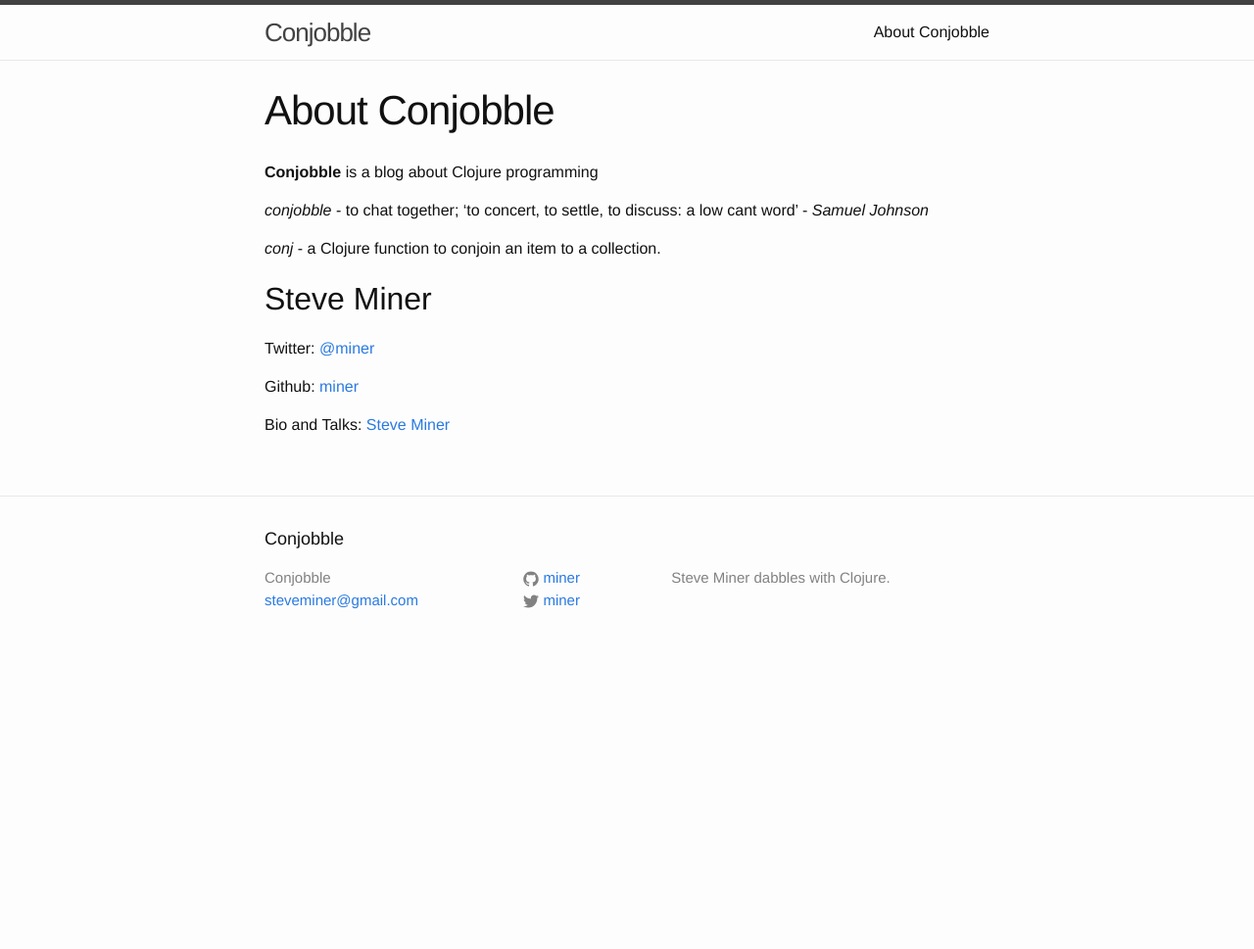
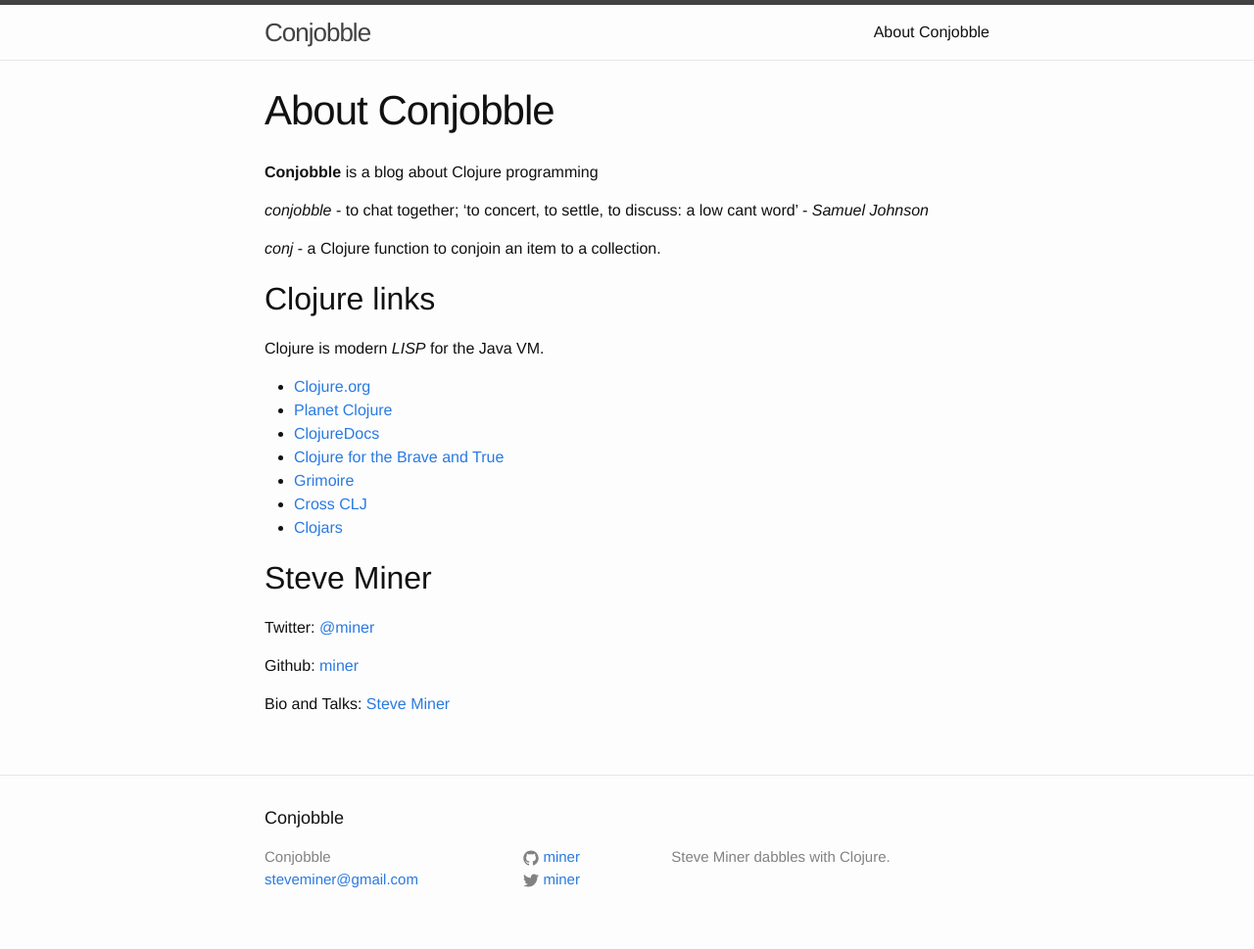
Before and after one commit to miner/miner.github.io, a Jekyll site: the page built from about.md, in a window 1280 px wide. Shown: the whole page at 98% size. Built offline with Jekyll 4.4.1, drawn with Linux system fonts in a browser that asks for light colours; before the commit the page ends 900 px from its top, so only the background shows below that.

```diff
--- a/about.md
+++ b/about.md
@@ -11,6 +11,17 @@ _Samuel Johnson_
 
 *conj* - a Clojure function to conjoin an item to a collection.
 
+## Clojure links
+
+Clojure is modern *LISP* for the Java VM.
+
+* [Clojure.org](http://clojure.org)
+* [Planet Clojure](http://planet.clojure.in/)
+* [ClojureDocs](http://clojuredocs.org)
+* [Clojure for the Brave and True](http://www.braveclojure.com)
+* [Grimoire](http://conj.io)
+* [Cross CLJ](http://crossclj.info)
+* [Clojars](http://clojars.org)
 
 ## Steve Miner
 
```
Also changed, not shown: _drafts/foo.md (renamed from _posts/2016-01-01-Foo.md), _drafts/hello-world.md (renamed from _posts/2016-02-03-hello_world.md), _drafts/testing.md (renamed from _posts/2015-05-29-Testing.md), _drafts/welcome-to-jekyll.md (renamed from _posts/2016-02-02-welcome-to-jekyll.markdown).
